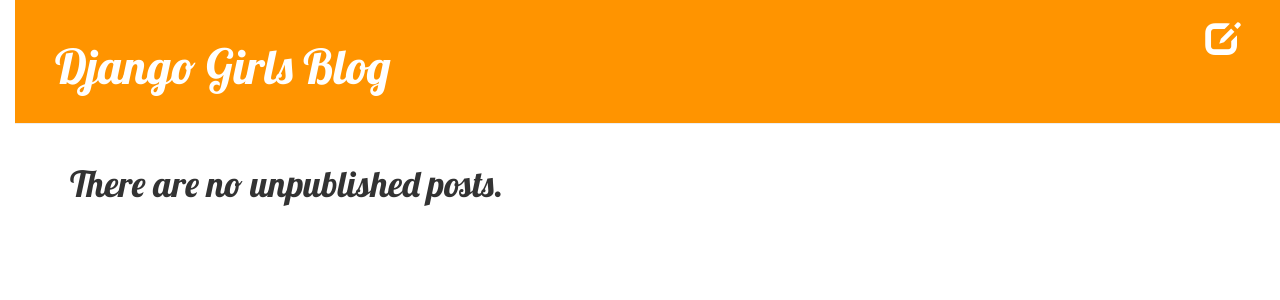
After one commit to hemor/my-first-blog, a Django app: a page that uses blog/templates/blog/base.html in a window 1280 px wide. The commit adds this page. Shown: the top 300 px of the page. Run offline with Django 3.2, Linux system fonts and the light colour scheme; data that the repository does not hold is empty; some libraries are stand-ins or nearby versions.

Commit message:
Added drafts, publish and delete.

```diff
--- a/blog/static/blog/style.css
+++ b/blog/static/blog/style.css
@@ -29,6 +29,8 @@
 
 .date {
 	color: #828282;
+	float: right;
+	margin-top: 7px;
 }
 
 .save {
@@ -53,3 +55,9 @@
 .post h1 a, .post h1 a:visited {
 	color: #000000;
 }
+
+.right {
+	float: right;
+	margin-left: 5px;
+	height: 30px;
+}
--- a/blog/templates/blog/base.html
+++ b/blog/templates/blog/base.html
@@ -10,9 +10,10 @@
 	<body>
 		<div class="page-header">
 			{% if user.is_authenticated %}
-				<a href="{% url 'post_new' %}" class="top-menu"><span class="glyphicon glyphicon-plus"></span></a>
+				<a href="{% url 'blog:post_new' %}" class="top-menu"><span class="glyphicon glyphicon-plus"></span></a>
 			{% endif %}
-			<h1><a href="{% url 'post_list' %}">Django Girls Blog</a></h1>
+			<a href="{% url 'blog:post_draft_list' %}" class="top-menu"><span class="glyphicon glyphicon-edit"></span></a>
+			<h1><a href="{% url 'blog:post_list' %}">Django Girls Blog</a></h1>
 		</div>
 		<div class="content container">
 			<div class="row">
--- /dev/null
+++ b/blog/templates/blog/post_draft_list.html
@@ -0,0 +1,16 @@
+{% extends 'blog/base.html' %}
+
+{% block content %}
+	{% if not posts %}
+		<div class="post">
+			<h1>There are no unpublished posts.</h1>
+		</div>
+	{% endif %}
+	{% for post in posts %}
+		<div class="post">
+			<p class="date">Created: {{ post.created_date|date:'d-m-Y' }}</p>
+			<h1><a href="{% url 'blog:post_detail' pk=post.pk %}">{{ post.title }}</a></h1>
+			<p>{{ post.text|truncatechars:200 }}</p>
+		</div>
+	{% endfor %}
+{% endblock %}
--- a/blog/templates/blog/post_list.html
+++ b/blog/templates/blog/post_list.html
@@ -4,10 +4,10 @@
 	{% for post in posts %}
 		<div class="post">
 			<div class="date">
-				<p>Published: {{ post.published_date}} </p>
+				<p>Published: {{ post.published_date|date:'d-m-Y' }} </p>
 			</div>
-			<h1><a href="{% url 'post_detail' pk=post.pk %}">{{ post.title }} </a></h1>
-			<p>{{ post.text|linebreaks }} </p>
+			<h1><a href="{% url 'blog:post_detail' pk=post.pk %}">{{ post.title }} </a></h1>
+			<p>{{ post.text|truncatechars:200 }} </p>
 		</div>
 	{% endfor %}
 {% endblock %}
--- a/blog/urls.py
+++ b/blog/urls.py
@@ -1,11 +1,14 @@
 from django.conf.urls import url
 from . import views
 
-
+app_name = 'blog'
 urlpatterns = [
 	url(r'^$', views.post_list, name='post_list'),
 	url(r'^index/$', views.post_list, name='index'),
 	url(r'^post/(?P<pk>\d+)/$', views.post_detail, name='post_detail'),
+	url(r'^post/(?P<pk>\d+)/edit/$', views.post_edit, name='post_edit'),
+	url(r'^post/(?P<pk>\d+)/publish/$', views.post_publish, name='post_publish'),
+	url(r'^post/(?P<pk>\d+)/delete/$', views.post_delete, name='post_delete'),
 	url(r'^post/new/$', views.post_new, name='post_new'),
-	url(r'^post/(?P<pk>\d+)/edit/$', views.post_edit, name='post_edit'),
+	url(r'^drafts/$', views.post_draft_list, name='post_draft_list'),
 ]
--- a/blog/views.py
+++ b/blog/views.py
@@ -27,9 +27,8 @@
 		if form.is_valid():
 			post = form.save(commit=False)
 			post.author = request.user
-			post.published_date = timezone.now()
 			post.save()
-			return redirect('post_detail', pk=post.pk)
+			return redirect('blog:post_detail', pk=post.pk)
 	else:
 		form = PostForm()
 	context = {
@@ -47,10 +46,30 @@
 			post.author = request.user
 			post.published_date = timezone.now()
 			post.save()
-			return redirect('post_detail', pk=post.pk)
+			return redirect('blog:post_detail', pk=post.pk)
 	else:
 		form = PostForm(instance = post)
 	context = {
 		'form': form,
 	}
 	return render(request, 'blog/post_edit.html', context)
+
+
+def post_draft_list(request):
+	posts = Post.objects.filter(published_date__isnull = True).order_by('-created_date')
+	context = {
+		'posts': posts,
+	}
+	return render(request, 'blog/post_draft_list.html', context)
+
+
+def post_publish(request, pk):
+	post = get_object_or_404(Post, pk=pk)
+	post.publish()
+	return redirect('blog:post_detail', pk=pk)
+
+
+def post_delete(request, pk):
+	post = get_object_or_404(Post, pk=pk)
+	post.delete()
+	return redirect('blog:post_list')
```
Also changed, not shown: blog/templates/blog/post_detail.html (+8 -4 lines).
